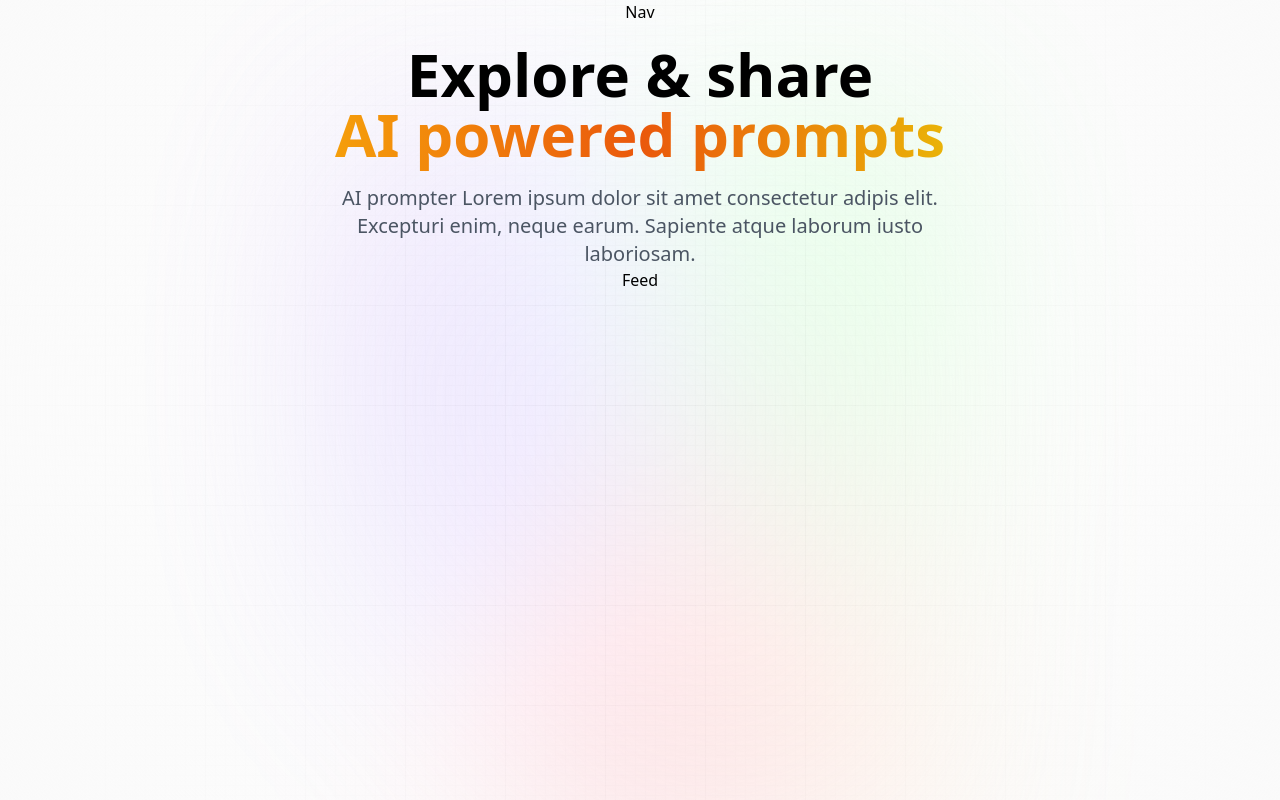
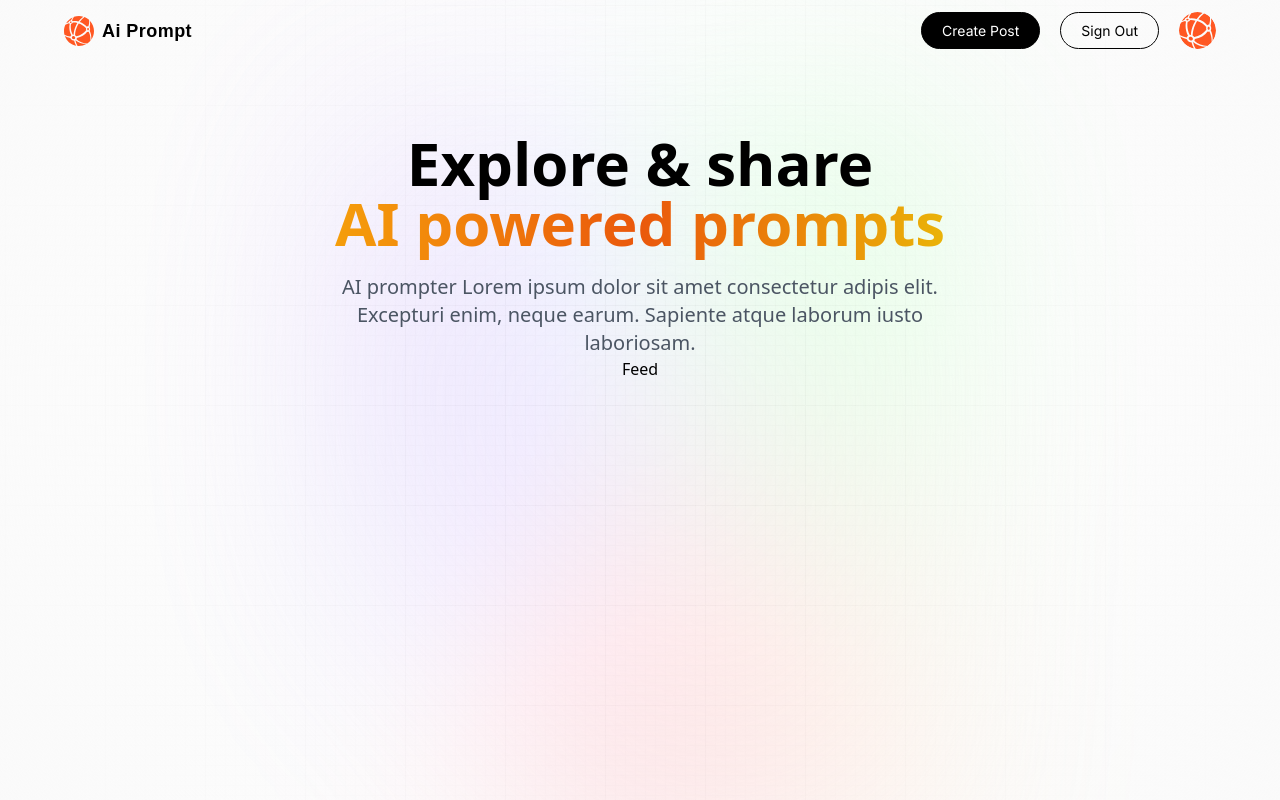
Before and after one commit to fattahsamit/ai-prompter, a Next.js app: page / in a window 1280 px wide. Built offline with nearby package versions, Linux system fonts and the light colour scheme.

Commit message:
navbar auth

```diff
--- a/components/Nav.tsx
+++ b/components/Nav.tsx
@@ -1,10 +1,74 @@
+"use client";
+
 import Link from "next/link";
 import Image from "next/image";
 import { signIn, signOut, useSession, getProviders } from "next-auth/react";
 import { useState, useEffect } from "react";
 
 const Nav = () => {
-  return <div>Nav</div>;
+  const isUserLoggedIn: boolean = true;
+
+  const [providers, setProviders] = useState(null);
+  useEffect(() => {
+    const setProviders = async () => {
+      const response = await getProviders();
+      setProviders(response);
+    };
+  }, []);
+
+  return (
+    <nav className="flex-between w-full mb-16 pt-3">
+      <Link href="/" className="flex gap-2 flex-center">
+        <Image
+          src="/assets/images/logo.svg"
+          alt="logo"
+          width={30}
+          height={30}
+          className="object-contain"
+        />
+        <p className="logo_text">Ai Prompt</p>
+      </Link>
+
+      {/* Desktop Navigation */}
+      <div className="hidden md:flex">
+        {isUserLoggedIn ? (
+          <div className="flex gap-3 md:gap-5">
+            <Link href="/create-prompt" className="black_btn">
+              Create Post
+            </Link>
+            <button type="button" onClick={signOut} className="outline_btn">
+              Sign Out
+            </button>
+            <Link href="/profile">
+              <Image
+                src="/assets/images/logo.svg"
+                alt="profile"
+                width={37}
+                height={37}
+                className="rounded-full"
+              />
+            </Link>
+          </div>
+        ) : (
+          <>
+            {providers &&
+              Object.values(providers).map((provider) => {
+                <button
+                  type="button"
+                  key={provider.name}
+                  onClick={() => {
+                    signIn(provider.id);
+                  }}
+                  className="btn_black"
+                >
+                  Sign In
+                </button>;
+              })}
+          </>
+        )}
+      </div>
+    </nav>
+  );
 };
 
 export default Nav;
```
